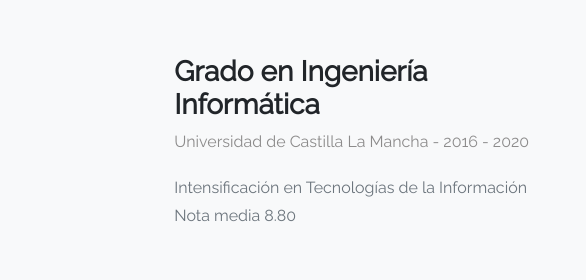
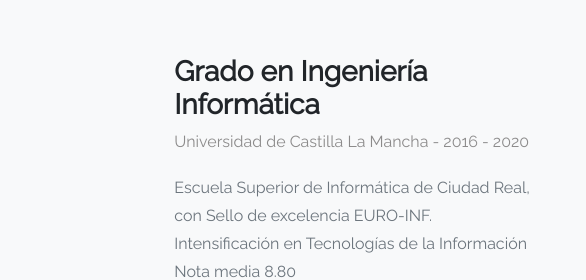
Before and after one commit to SergioGonzalezVelazquez/sergiogonzalezvelazquez.github.io, a plain HTML site: page index.html in a window 1280 px wide. Shown: the part 2248-2528 px from the top of the page, 620-1206 px from the left. Drawn offline with Linux system fonts and the light colour scheme; a web font is replaced by a local one.

Commit message:
Añadida referencia a ESI

```diff
--- a/index.html
+++ b/index.html
@@ -226,6 +226,7 @@
                     <span class="timeline-company">Universidad de Castilla La Mancha - 2016 - 2020</span>
                   </div>
                   <div class="timeline-body">
+                    <p class="text-muted">Escuela Superior de Informática de Ciudad Real, con Sello de excelencia EURO-INF. </p>
                     <p class="text-muted">Intensificación en Tecnologías de la Información</p>
                     <p class="text-muted">Nota media 8.80</p>
                   </div>
```
